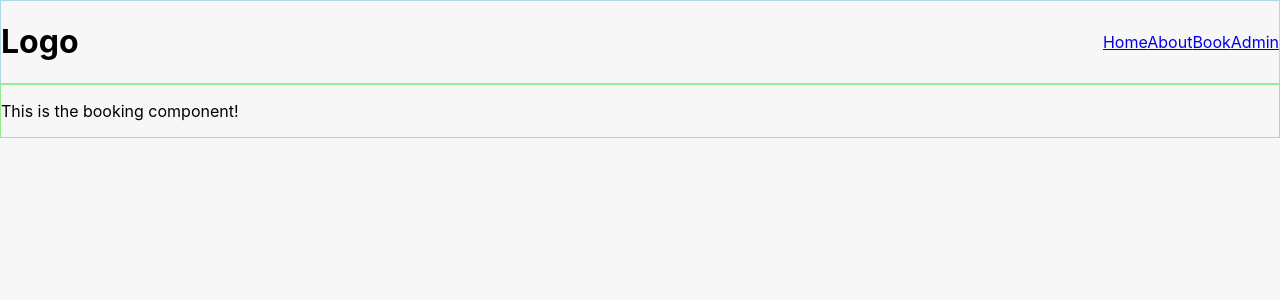
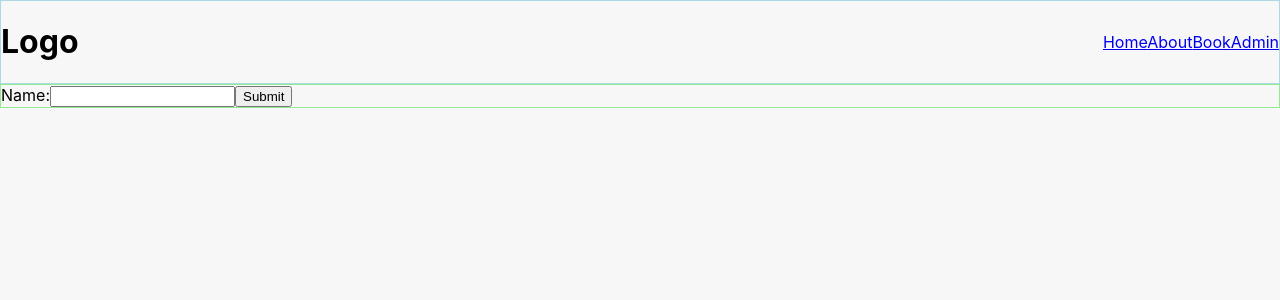
Before and after one commit to mhedengren/react-restaurant-booking, a React (Create React App) app: page /booking in a window 1280 px wide. Shown: the top 300 px of the page. Built offline with nearby package versions, Linux system fonts and the light colour scheme.

Commit message:
booking form boilerplate, parmis & melker

```diff
--- a/src/components/Booking/Booking.tsx
+++ b/src/components/Booking/Booking.tsx
@@ -1,13 +1,38 @@
 import React from 'react'
 
-class Booking extends React.Component {
-    render() {
-        return (
-            <div>
-                <p>This is the booking component!</p>
-            </div>
-        )
-    }
+interface IBookingState {
+    numberOfGuest: number
+    date: any
 }
 
-export default Booking
+class BookingForm extends React.Component <{}, IBookingState> {
+    constructor(props:any) {
+      super(props);
+      this.state = {value: ''};
+
+      this.handleChange = this.handleChange.bind(this);
+      this.handleSubmit = this.handleSubmit.bind(this);
+    }
+
+    handleChange(event:any) {
+      this.setState({value: event.target.value});
+    }
+
+    handleSubmit(event:any) {
+      alert('A name was submitted: ' + this.state.value);
+      event.preventDefault();
+    }
+
+    render() {
+      return (
+        <form onSubmit={this.handleSubmit}>
+          <label>
+            Name:
+            <input type="text" value={this.state.value} onChange={this.handleChange} />
+          </label>
+          <input type="submit" value="Submit" />
+        </form>
+      );
+    }
+  }
+export default BookingForm
```
